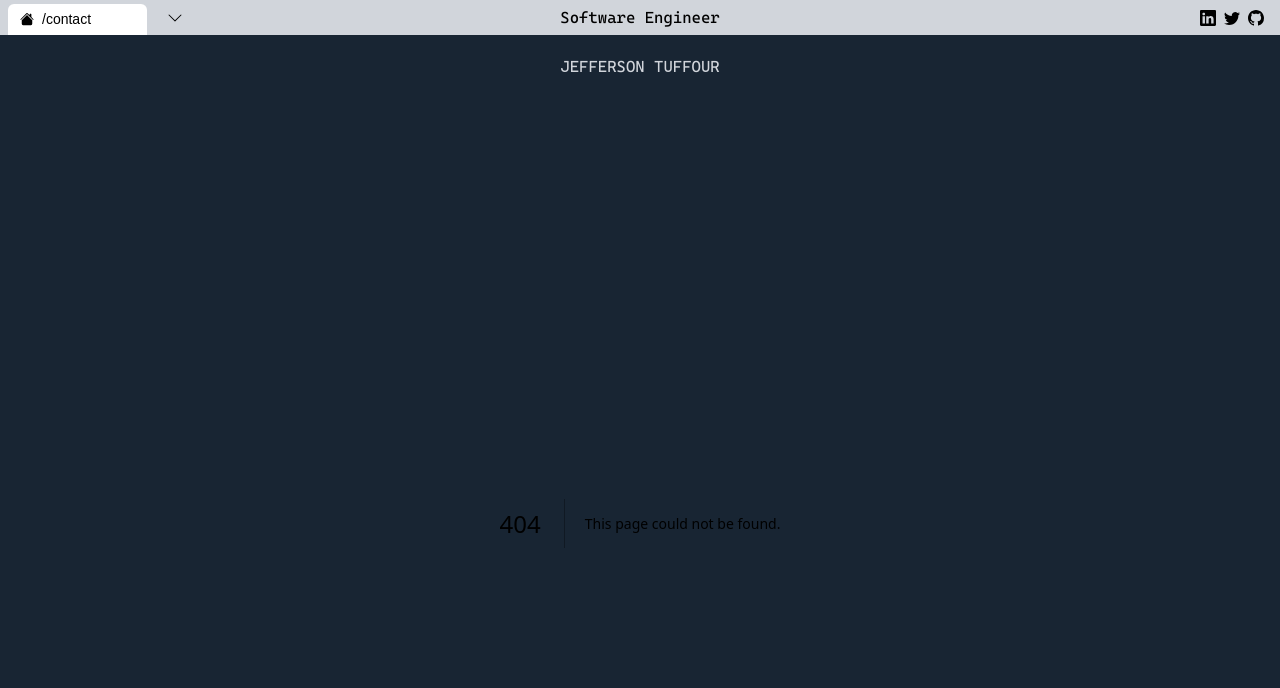
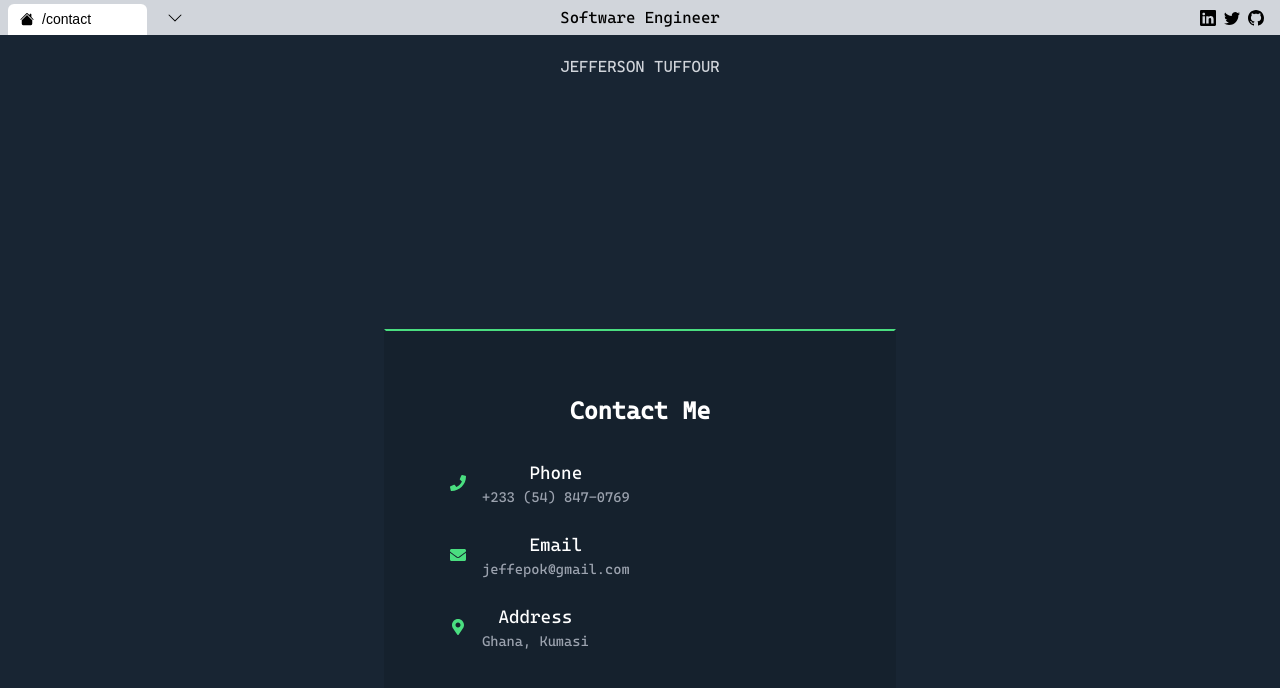
Before and after one commit to jeffepok/my-portfolio, a Next.js app: page /contact in a window 1280 px wide. Before the commit this address had no page. Shown: the top 688 px of the page. Built offline with nearby package versions, Linux system fonts and the light colour scheme.

Commit message:
update readme

```diff
--- /dev/null
+++ b/src/app/contact/page.tsx
@@ -0,0 +1,37 @@
+import React from 'react';
+import { FaPhone, FaEnvelope, FaMapMarkerAlt } from 'react-icons/fa';
+
+const ContactInfoPage = () => {
+  return (
+    <div className="min-h-screen flex items-center justify-center p-6">
+      <div className="border-2 border-transparent border-t-green-400 p-8 md:p-16 max-w-md md:max-w-lg w-full bg-[#15212d] text-white">
+        <h2 className="text-2xl font-bold text-center mb-8">Contact Me</h2>
+        <div className="space-y-6">
+          <div className="flex items-center space-x-4">
+            <FaPhone className="text-green-400" />
+            <div className=' border-bottom-red'>
+              <h3 className="text-lg font-medium">Phone</h3>
+              <p className='text-sm text-gray-400'>+233 (54) 847-0769</p>
+            </div>
+          </div>
+          <div className="flex items-center space-x-4">
+            <FaEnvelope className="text-green-400" />
+            <div>
+              <h3 className="text-lg font-medium">Email</h3>
+              <p className='text-sm text-gray-400'>jeffepok@gmail.com</p>
+            </div>
+          </div>
+          <div className="flex items-center space-x-4">
+            <FaMapMarkerAlt className="text-green-400" />
+            <div>
+              <h3 className="text-lg font-medium">Address</h3>
+              <p className='text-sm text-gray-400'>Ghana, Kumasi</p>
+            </div>
+          </div>
+        </div>
+      </div>
+    </div>
+  );
+};
+
+export default ContactInfoPage;
```
Also changed, not shown: 1 other file (tests, documents, lock files or other folders).
